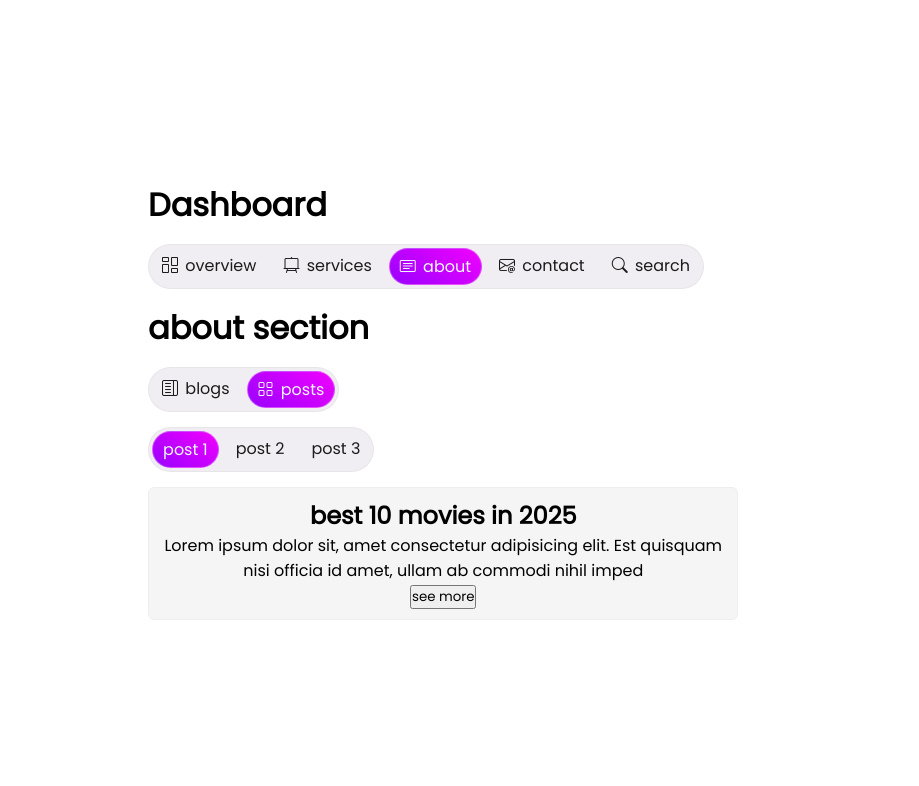
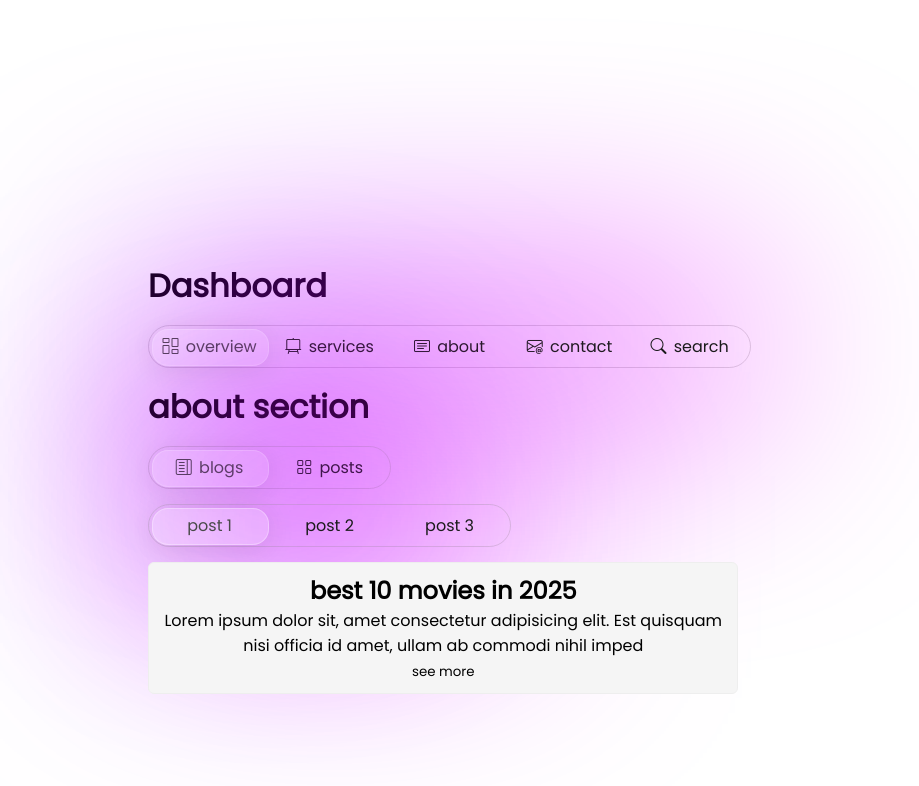
Before and after one commit to oussama-drifi/Task-Management-App, a React (Vite) app: page /dashboard/about/posts/1 in a window 1280 px wide. Shown: the top 786 px of the page, without its empty margins (0-919 px from the left). Built offline with nearby package versions, Linux system fonts and the light colour scheme; what miragejs would draw is missing.

Commit message:
modified global styles

```diff
--- a/src/App.css
+++ b/src/App.css
@@ -13,12 +13,17 @@
     border: 1.5px solid #eee;
     border-radius: 6px;
     padding: 10px;
+    max-height: 0px;
+    overflow: hidden;
     animation: fadrIn 0.3s ease-in-out forwards;
   }
 }
 
 .about-wrapper, .posts-wrapper {
-  animation: fadrIn 0.3s ease-in-out forwards;
+  max-height: 0px;
+  overflow: hidden;
+  transition: all 4s ease-in-out;
+  animation: fadrIn 0.3s ease-in-out forwards 0.05s;
 }
 
 @keyframes fadrIn {
@@ -27,6 +32,8 @@
   }
   to {
     opacity: 1;
+    max-height: 156px;
+    overflow: visible;
   }
 }
 
@@ -39,3 +46,9 @@
   margin: 10px auto;
   list-style-type: none;
 }
+
+button{
+  outline: none;
+  border: none;
+  background-color: transparent;
+}
--- a/src/components/navBar.css
+++ b/src/components/navBar.css
@@ -2,16 +2,57 @@ nav {
     margin-top: 15px;
     margin-bottom: 15px;
     border: 1px solid rgba(185, 185, 185, 0.174);
-    background-color: #f1eef3;
+    border: 1px solid rgba(185, 185, 185, 0.527);
+    /* background-color: #f1eef3; */
+    background-color: #f1eef300;
     padding: 3px;
     border-radius: 60px;
     width: fit-content;
+    position: relative;
+    backdrop-filter: blur(5px);
+    &::before {
+        content: '';
+        position: absolute;
+        width: 100%;
+        height: 200%;
+        background: linear-gradient(35deg, #9901ff, #f201ff);
+        filter: blur(120px);
+        z-index: -1;
+        left: 0;
+        top: -50%;
+    }
     ul {
+        position: relative;
         list-style-type: none;
         display: flex;
-        gap: 7px;
+        gap: 5px;
+
+        &::before{
+            content: '';
+            position: absolute;
+            width: 115px;
+            height: 100%;
+            top: 0px;
+            left: 0px;
+            z-index: 2;
+            border-radius: 60px;
+            transition: all 0.3s ease;
+            /* background: linear-gradient(35deg, #9901ff, #f201ff); */
+
+            background: rgba(255, 255, 255, 0.2);
+            /* background: rgba(68, 0, 255, 0.621); */
+            border-radius: 16px;
+            box-shadow: 0 4px 30px rgba(0, 0, 0, 0.1);
+            /* backdrop-filter: blur(5px); */
+            -webkit-backdrop-filter: blur(5px);
+            border: 1px solid rgba(255, 255, 255, 0.3);
+        }
+
         li {
-            .nav-link{
+
+            /* for NavLink */
+
+            /* .nav-link{
                 display: inline-block;
                 border-radius: 50px;
                 padding: 5px 10px;
@@ -20,7 +61,28 @@ nav {
                 i {
                     margin-right: 3px;
                 }
+            } */
+
+            /* for span  */
+            z-index: 1;
+
+            .nav-item{
+                display: inline-block;
+                cursor: pointer;
+                border-radius: 50px;
+                padding: 5px 10px;
+                width: 115px;
+                color: rgb(27, 27, 27);
+                text-decoration: none;
+                outline: none;
+                font-size: 16px;
+                z-index: 1221;
+                i {
+                    margin-right: 3px;
+                }
             }
+
+
             .active {
                 /* background: rgba(255, 255, 255, 0.42);
                 backdrop-filter: blur(21px); */
@@ -28,27 +90,48 @@ nav {
                 background: linear-gradient(35deg, #9901ff, #f201ff);
                 opacity: 0;
                 /* animation */
-                animation-name: active;
+                /* animation-name: active;
                 animation-timing-function: ease-in-out;
                 animation-duration: 0.2s;
                 animation-fill-mode: forwards;
-                background-color: transparent;
+                background-color: transparent; */
             }
+        }
+    }
+
+    .m-120 {
+        &::before {
+            margin-left: 120px;
+        }
+    }
+    .m-240 {
+        &::before {
+            margin-left: 240px;
+        }
+    }
+    .m-360 {
+        &::before {
+            margin-left: 360px;
+        }
+    }
+    .m-480 {
+        &::before {
+            margin-left: 480px;
         }
     }
 }
 
 
-@keyframes active {
-    to {
+/* @keyframes active {
+    to { */
         /* background-color: #9901ff; */
-        opacity: 1;
-        color: aliceblue;
+        /* opacity: 1;
+        color: aliceblue; */
         /* background: rgba(255, 255, 255, 0.3);
         box-shadow:
             0 8px 32px rgba(0, 0, 0, 0.1),
             inset 0 1px 0 rgba(255, 255, 255, 0.5),
             inset 0 -1px 0 rgba(255, 255, 255, 0.1),
             inset 0 0 46px 23px rgba(255, 255, 255, 2.3); */
-    }
-}
+    /* }
+} */
--- a/src/components/navBar.jsx
+++ b/src/components/navBar.jsx
@@ -1,15 +1,28 @@
-import { Link, NavLink } from "react-router-dom"
+import { Link, NavLink, useNavigate } from "react-router-dom"
 
 import './navBar.css'
+import { useState } from "react";
 
 const NavBar = ({links}) => {
 
+    const navigate = useNavigate();
+
+    const [marginLeft, setMarginLeft] = useState(0);
+
+    const handleSelection = (path, index) => {
+        navigate(path);
+        setMarginLeft(index ? index*(115 + 5) : index*115);
+    }
+
     return (
         <nav>
-            <ul>
+            <ul className={`m-${marginLeft}`}>
             {
-                links.map(link => (
-                    <li key={link.content}><NavLink className={({isActive}) => `nav-link ${isActive ? "active glass" : ""}`} to={link.path}>{link.icon && (<i className={link.icon}></i>)} {link.content}</NavLink></li>
+                // links.map(link => (
+                //     <li key={link.content}><NavLink className={({isActive}) => `nav-link ${isActive ? "active glass" : ""}`} to={link.path}>{link.icon && (<i className={link.icon}></i>)} {link.content}</NavLink></li>
+                // ))
+                links.map((link, index) => (
+                    <li key={link.content}><button onClick={() => handleSelection(link.content, index)} className="nav-item">{link.icon && (<i className={link.icon}></i>)} {link.content}</button></li>
                 ))
             }
             </ul>
@@ -17,4 +30,5 @@ const NavBar = ({links}) => {
     )
 
 }
+// className={`nav-link ${isActive ? "active glass" : ""}`}
 export default NavBar
--- a/src/index.css
+++ b/src/index.css
@@ -3,6 +3,7 @@
   margin: 0;
   box-sizing: border-box;
   font-family: poppins, Arial, Helvetica, sans-serif;
+  outline: none;
 }
 
 body {
@@ -11,7 +12,6 @@ body {
   justify-content: center;
   min-height: 100vh;
 }
-
 
 h1{
   text-align: start;
```
Also changed, not shown: src/CountContextProvider.jsx (deleted, +0 -29 lines).
